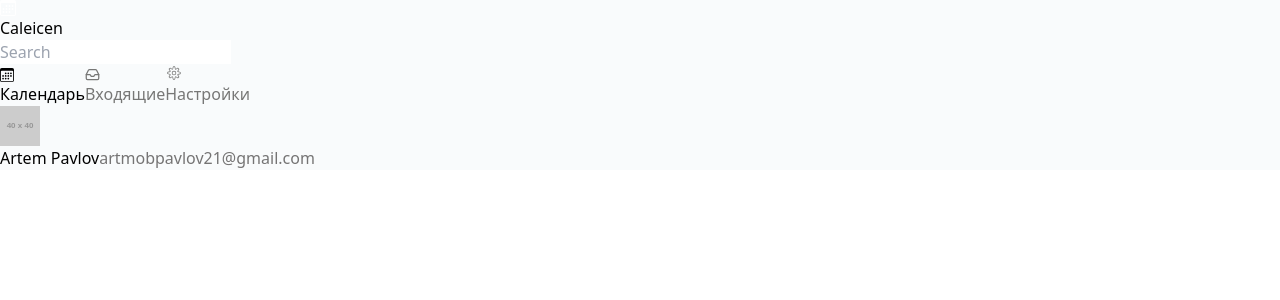
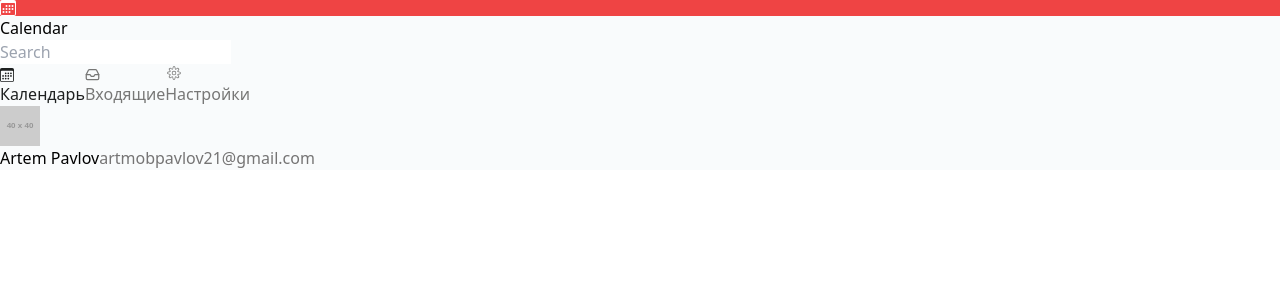
Before and after one commit to Destcable/Caleicen, a React app: page / in a window 1280 px wide. Shown: the top 300 px of the page. Built offline with nearby package versions, Linux system fonts and the light colour scheme; the HTML template or start-up script is replaced by a standard one.

Commit message:
upd sidebar

```diff
--- a/src/App.tsx
+++ b/src/App.tsx
@@ -1,38 +1,24 @@
 import React, { useState } from 'react';
 import { Sidebar } from './components/Sidebar/Sidebar';
 import { SidebarItem } from './components/Sidebar/SidebarItem';
-import { Icon } from './components/Icon/Icon';
-import { CalendarIcon } from './assets/icons/CalendarIcon';
-import { InboxIcon } from './assets/icons/InboxIcon';
-import { SettingsIcon } from './assets/icons/SettingsIcon';
 import { SidebarItems } from './components/Sidebar/SidebarItems';
+import { sidebarItemsOptions } from './core/config/sidebarItemsOptions.config';
 
 export const App: React.FC = () => {
     const [selectedSidebarItem, setSelectedSidebarItem] = useState<string>("Calendar");
 
     const handleClickSidebarItem = (value: string) => setSelectedSidebarItem(value);
 
+    const items = sidebarItemsOptions.map(item => <SidebarItem
+        value={item.value}
+        icon={item.icon}
+        iconSize={item.iconSize}
+        onClick={handleClickSidebarItem}>
+        {item.label}
+    </SidebarItem>)
+
     const SidebarItemsList = <SidebarItems value={selectedSidebarItem}>
-        <SidebarItem
-            value="Calendar"
-            onClick={handleClickSidebarItem}
-        >
-            <Icon icon={CalendarIcon} size={14} /> Календарь
-        </SidebarItem>
-
-        <SidebarItem
-            value="Inbox"
-            onClick={handleClickSidebarItem}
-        >
-            <Icon icon={InboxIcon} size={15} color="#777776" /> Входящие
-        </SidebarItem>
-
-        <SidebarItem
-            value="Settings"
-            onClick={handleClickSidebarItem}
-        >
-            <Icon icon={SettingsIcon} size={18} color="#777776" /> Настройки
-        </SidebarItem>
+        {items}
     </SidebarItems>;
 
     return (
--- a/src/components/Sidebar/SidebarHeader.tsx
+++ b/src/components/Sidebar/SidebarHeader.tsx
@@ -1,15 +1,17 @@
 import { CalendarIcon } from "../../assets/icons/CalendarIcon";
+import { APP_NAME } from "../../core/config/app.config";
+import { SIDEBAR_ICON_BACKGROUND_COLOR, SIDEBAR_ICON_COLOR } from "../../core/config/sidebar.config";
 import { Icon } from "../Icon/Icon";
 
 export const SidebarHeader = () => (
     <div className="flex items-center mb-6">
-        <div className="flex items-center justify-center w-7 h-7 bg-red-500 rounded-lg mr-2 p-1">
+        <div className="flex items-center justify-center w-7 h-7 rounded-lg mr-2 p-1" style={{ backgroundColor: SIDEBAR_ICON_BACKGROUND_COLOR }}>
             <Icon
                 icon={CalendarIcon}
-                color="#ffff"
+                color={SIDEBAR_ICON_COLOR}
                 size={16}
             />
         </div>
-        <span className="text-lg font-semibold">Caleicen</span>
+        <span className="text-lg font-semibold">{APP_NAME}</span>
     </div>
 )
--- a/src/components/Sidebar/SidebarItem.tsx
+++ b/src/components/Sidebar/SidebarItem.tsx
@@ -1,9 +1,13 @@
 import { FC, ReactNode } from "react";
+import { Icon } from "../Icon/Icon";
+import { SIDEBAR_ITEM_ACTIVE_COLOR, SIDEBAR_ITEM_NO_ACTIVE_COLOR } from "../../core/config/sidebar.config";
 
 export interface SidebarItemProps {
     children: ReactNode
     onClick: (value: string) => void
     value: string
+    icon?: () => JSX.Element
+    iconSize?: number
     isActive?: boolean
 }
 
@@ -11,15 +15,18 @@ export const SidebarItem: FC<SidebarItemProps> = ({
     children,
     value,
     onClick,
+    icon,
+    iconSize,
     isActive = false
 }) => {
     return <button
         className={`flex items-center w-full gap-2 text-sm text-left py-2 px-4
         ${isActive && 'bg-gray-100 rounded-lg'}
     `}
-        style={{ color: `${!isActive && '#777776'}` }}
+        style={{ color: `${isActive ? SIDEBAR_ITEM_ACTIVE_COLOR : SIDEBAR_ITEM_NO_ACTIVE_COLOR}` }}
         onClick={() => onClick(value)}
     >
+        {icon && <Icon icon={icon} size={iconSize} color={isActive ? SIDEBAR_ITEM_ACTIVE_COLOR : SIDEBAR_ITEM_NO_ACTIVE_COLOR}/> }
         {children}
     </button>
 }
--- a/src/components/Sidebar/SidebarWrapper.tsx
+++ b/src/components/Sidebar/SidebarWrapper.tsx
@@ -1,4 +1,5 @@
 import { FC, ReactNode } from "react"
+import { SIDEBAR_BACKGROUND_COLOR } from "../../core/config/sidebar.config"
 
 interface SidebarWrapperProps {
     children?: ReactNode
@@ -7,7 +8,7 @@ interface SidebarWrapperProps {
 export const SidebarWrapper: FC<SidebarWrapperProps> = ({
     children
 }) => (
-    <div className="w-72 bg-white h-screen p-4 border-r flex flex-col justify-between" style={{ backgroundColor: '#F9FBFC' }}>
+    <div className="w-72 bg-white h-screen p-4 border-r flex flex-col justify-between" style={{ backgroundColor: SIDEBAR_BACKGROUND_COLOR }}>
         {children}
     </div>
 )
--- /dev/null
+++ b/src/core/config/app.config.ts
@@ -0,0 +1 @@
+export const APP_NAME = "Calendar"
--- /dev/null
+++ b/src/core/config/sidebar.config.ts
@@ -0,0 +1,5 @@
+export const SIDEBAR_BACKGROUND_COLOR = "#F9FBFC"
+export const SIDEBAR_ICON_BACKGROUND_COLOR = "#ef4444"
+export const SIDEBAR_ICON_COLOR = "#FFFF"
+export const SIDEBAR_ITEM_NO_ACTIVE_COLOR = "#777776"
+export const SIDEBAR_ITEM_ACTIVE_COLOR = "#1e2020"
--- a/src/core/types/SidebarItemOption.ts
+++ b/src/core/types/SidebarItemOption.ts
@@ -1,8 +1,6 @@
-import { FC } from "react";
-
 export type SidebarItemOption = {
     value: string;
-    icon: FC;
+    icon: () => JSX.Element;
     label: string,
     iconSize: number,
     color?: string
```
